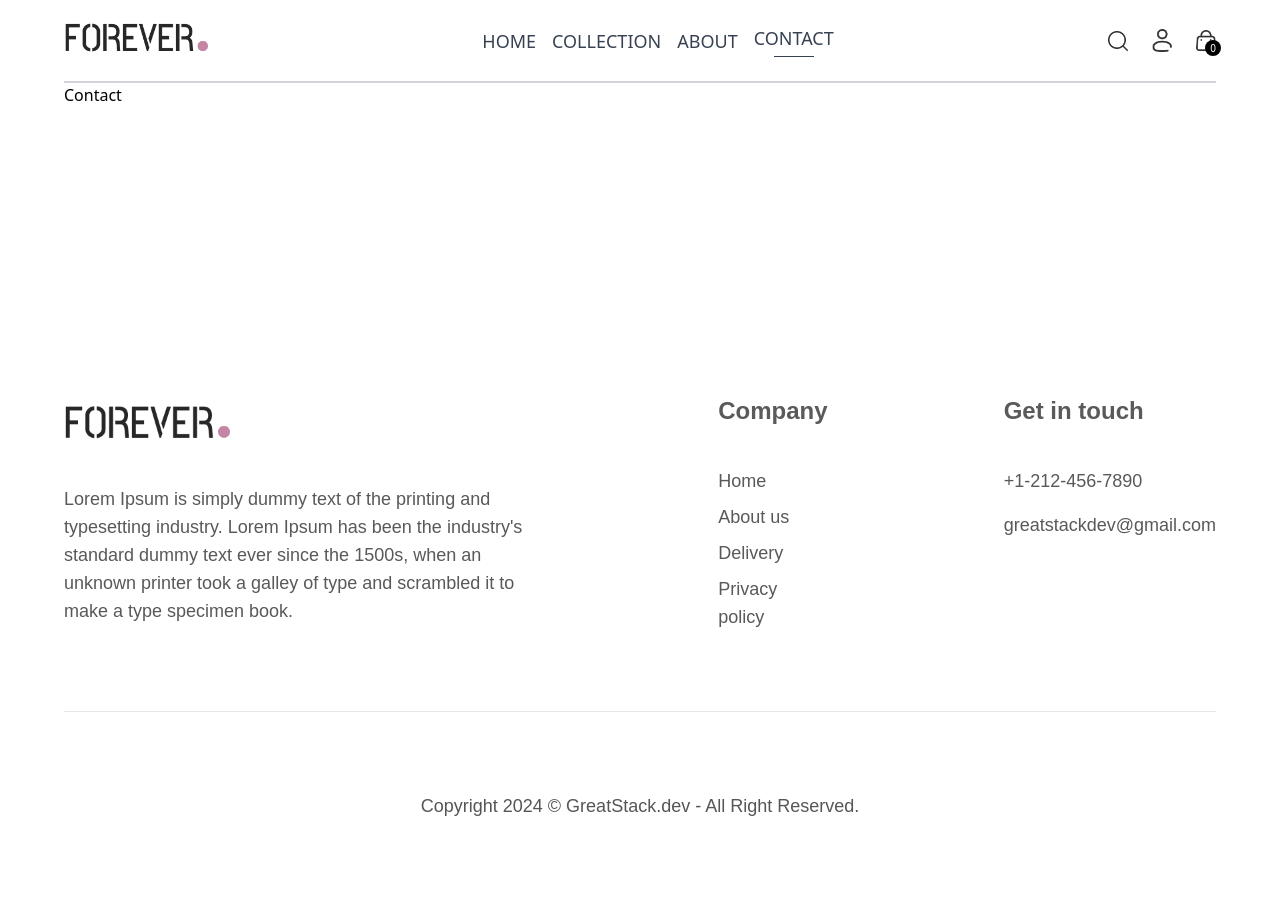
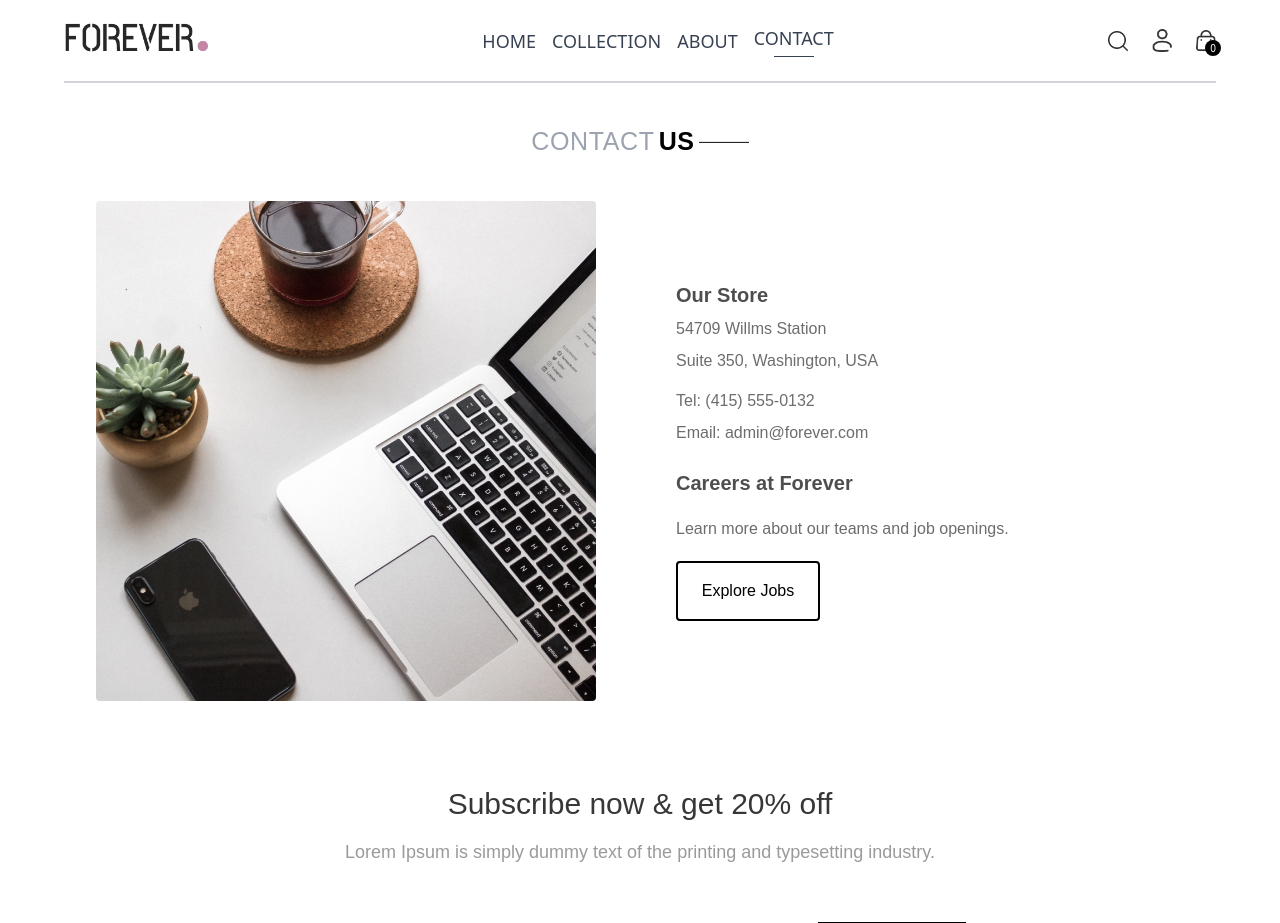
Before and after one commit to Ahmed-eltohfa/mern-E-commerce, a React (Create React App) app in the folder front/: page /contact in a window 1280 px wide. Shown: the top 923 px of the page. Before the commit the page ends 828 px from the top, so only its background shows below. Built offline with nearby package versions, Linux system fonts and the light colour scheme.

Commit message:
added contact page

```diff
--- a/front/src/components/Footer.js
+++ b/front/src/components/Footer.js
@@ -9,7 +9,7 @@ const Footer = () => {
     return (
         <footer className='flex flex-col justify-between gap-20 mt-72' >
             {/* content */}
-            <div className="flex justify-between gap-4 lg:gap-44 flex-col md:flex-row items-center">
+            <div className="flex justify-between gap-4 lg:gap-44 flex-col md:flex-row items-start">
                 <div className="">
                     <img src={assets.logo} alt="logo" className='w-[166px] h-[47px]' />
                     <p className='outfit-400 text-[#595959] text-lg mt-9'>
--- a/front/src/components/Tilte.js
+++ b/front/src/components/Tilte.js
@@ -2,7 +2,7 @@ import React from 'react'
 
 function Tilte(props) {
     return (
-        <div className='flex gap-1 text-center items-center justify-center mt-20 text-[35px] tracking-wide px-2'>
+        <div className='flex gap-1 text-center items-center justify-center mt-20 text-[25px] md:text-[35px] tracking-wide px-2'>
             <p className='outfit-400 text-gray-400'>{props.title1}</p>
             <p className='outfit-600'>{props.title2}</p>
             <hr className='w-[50px] h-[2px] bg-[#252525]' />
--- a/front/src/pages/Contact.js
+++ b/front/src/pages/Contact.js
@@ -1,8 +1,51 @@
 import React from 'react'
+import { assets } from '../assets/frontend_assets/assets'
 
 function Contact() {
     return (
-        <div>Contact</div>
+        <div className='md:px-8 flex flex-col'>
+            <div className='flex gap-1 text-center items-center justify-center mt-10 text-[25px] tracking-wide px-2'>
+                <p className='outfit-400 text-gray-400'>CONTACT</p>
+                <p className='outfit-600'>US</p>
+                <hr className='w-[50px] h-[2px] bg-[#252525]' />
+            </div>
+            {/* main */}
+            <div className="flex gap-20 flex-col md:flex-row items-center mt-10">
+                <div className=" rounded overflow-hidden">
+                    <img src={assets.contact_img} alt="about img" className='md:max-w-[500px] md:min-w-[400px] flex-1 max-w-full' />
+                </div>
+                <div className="max-w-[400px] outfit-400 text-base flex flex-col flex-1 gap-2 text-[#6D6D6D]">
+                    <h3 className='outfit-600 text-xl text-[#4E4E4E]'> Our Store </h3>
+                    <p className="">
+                        54709 Willms Station
+                    </p>
+                    <p className="">
+                        Suite 350, Washington, USA
+                    </p>
+                    <p className="mt-2">
+                        Tel: (415) 555-0132
+                    </p>
+                    <p className="">
+                        Email: admin@forever.com
+                    </p>
+                    <h3 className='outfit-600 text-xl text-[#4E4E4E] mt-4'> Careers at Forever </h3>
+                    <p className="my-3">
+                        Learn more about our teams and job openings.
+                    </p>
+                    <button className="bg-white hover:bg-black text-black hover:text-white py-4 px-2 rounded duration-300 border-2 border-black w-36">
+                        Explore Jobs
+                    </button>
+                </div>
+            </div>
+            <div className="sub flex flex-col gap-3 justify-center items-center mt-20">
+                <p className="outfit-500 text-[30px] text-[#373737] ">Subscribe now & get 20% off</p>
+                <p className="outfit-400 text-lg text-[#9A9A9A] ">Lorem Ipsum is simply dummy text of the printing and typesetting industry.</p>
+                <div className="mt-11 w-full md:w-3/5 flex items-center  outfit-400 self-start md:self-center">
+                    <input type="text" placeholder="Enter your email" className="border border-[#C7C7C7] h-full flex-1 p-1 md:p-7 py-3" />
+                    <button className="bg-black text-white p-1 py-3 md:p-7 uppercase text-base ">Subscribe</button>
+                </div>
+            </div>
+        </div>
     )
 }
 
```
